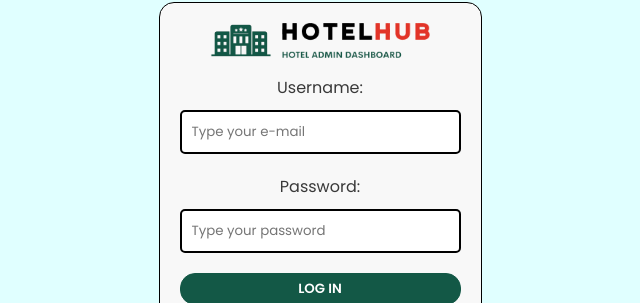
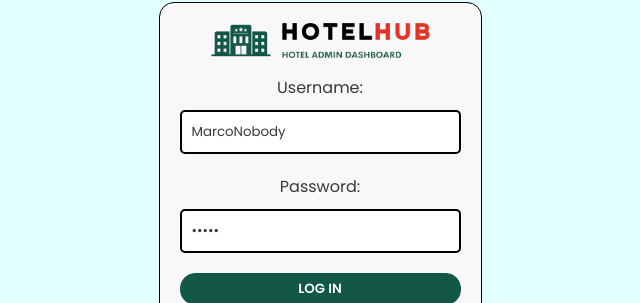
Before and after one commit to MarcoNobody1/dashboardhotel, a React (Vite) app: page /login in a window 1280 px wide. Shown: the part 256-559 px from the top of the page, without its empty margins (320-960 px from the left). Built offline with nearby package versions, Linux system fonts and the light colour scheme; no server answers.

Commit message:
se le da defaultvalue a los inputs para mejorar accesibilidad

```diff
--- a/src/Components/Login/Login.tsx
+++ b/src/Components/Login/Login.tsx
@@ -90,8 +90,8 @@ const SpinnerFloater = styled.div`
 `;
 
 export const Login = () => {
-  const [user, setUser] = useState("");
-  const [password, setPassword] = useState("");
+  const [user, setUser] = useState("MarcoNobody");
+  const [password, setPassword] = useState("admin");
   const nav = useNavigate();
   const { auth, authDispatch } = useContext(AuthContext);
   const { dark } = useContext(ThemeContext);
@@ -100,9 +100,6 @@ export const Login = () => {
   const loginMail = useAppSelector(loginEmail);
   const loginPhoto = useAppSelector(loginAvatar);
   useEffect(() => {
-    if (auth && auth.authenticated) {
-      nav("/");
-    }
 
     if (loginState === "fulfilled") {
       authDispatch({
@@ -192,6 +189,7 @@ export const Login = () => {
             type="text"
             placeholder="Type your e-mail"
             autoComplete="on"
+            defaultValue={user}
           />
           <Label
             style={{ color: dark.dark ? "#FFEDEC" : "#393939" }}
@@ -212,6 +210,7 @@ export const Login = () => {
             type="password"
             placeholder="Type your password"
             autoComplete="on"
+            defaultValue={password}
           />
           <Button
             style={{
```
